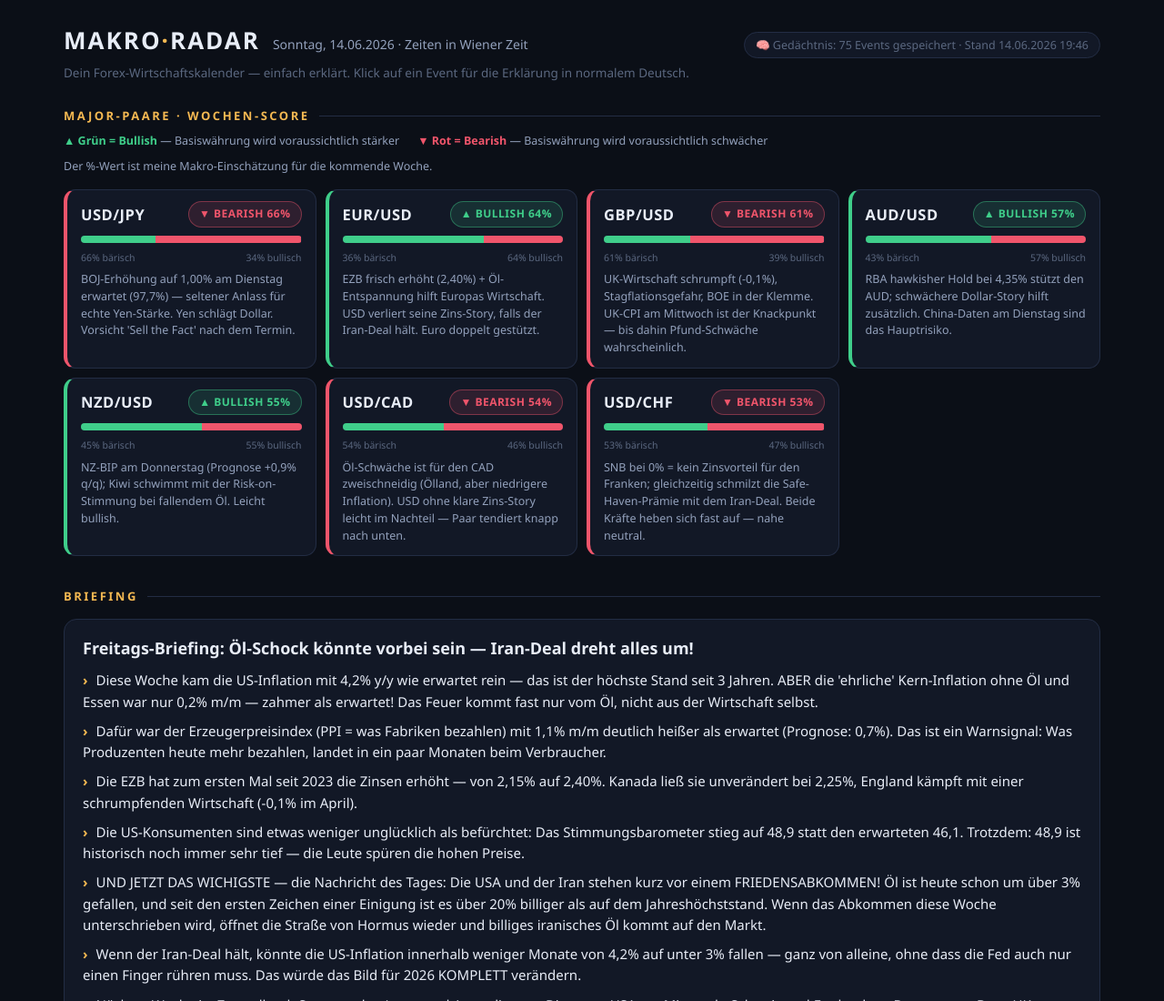
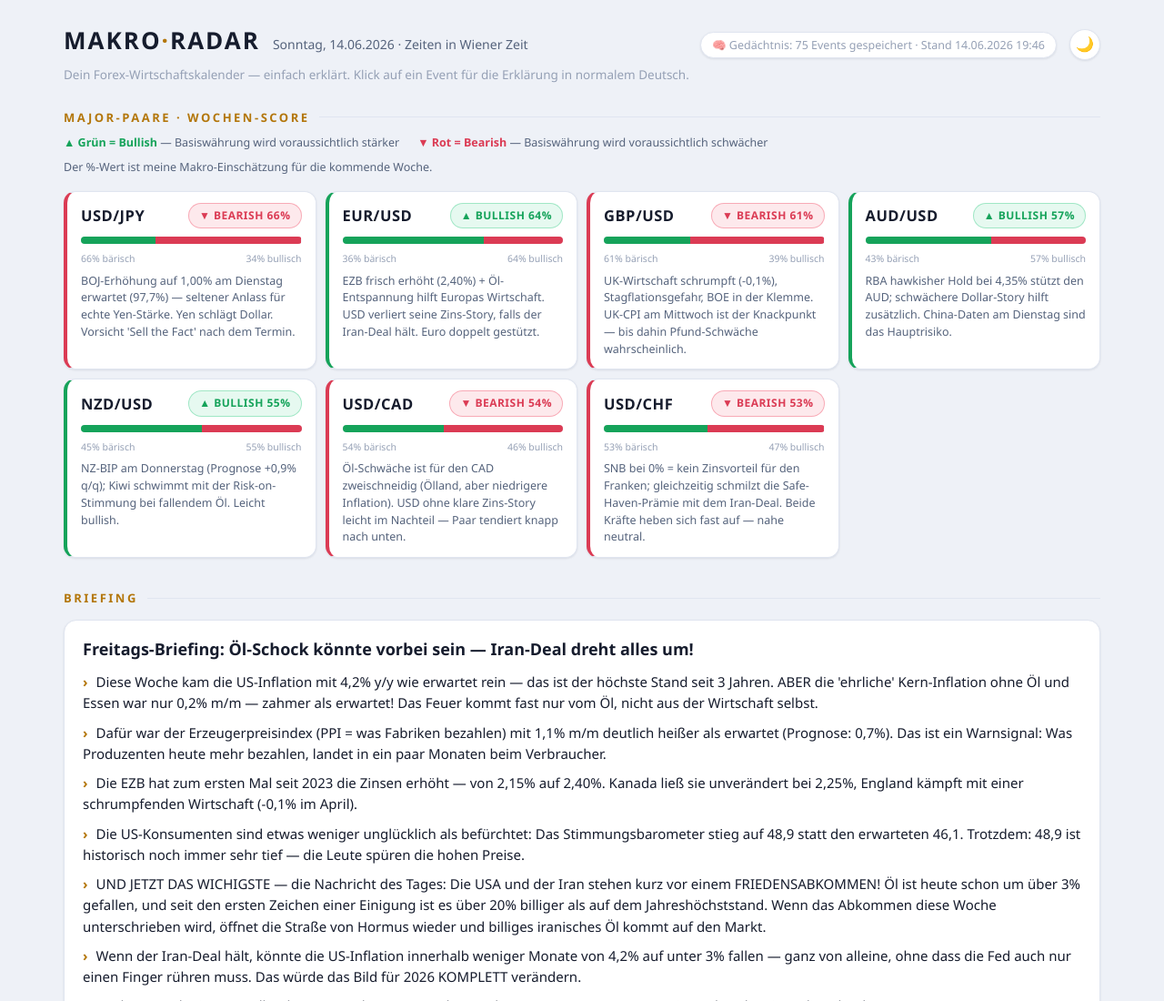
Before and after one commit to chorvatkatai-sudo/makro-radar, a plain HTML site: page dashboard/index.html in a window 1280 px wide. Shown: the top 1100 px of the page at 91% size. Drawn offline with Linux system fonts and the light colour scheme.

Commit message:
Dashboard: helles Design als Standard + Hell/Dunkel-Umschalter
- Light-Theme als Default (weiße Karten, dunkler Text, dezente Schatten).
- Dunkelmodus per ☀/🌙-Button erhalten, Wahl in localStorage gespeichert.
- Anti-Flacker-Script im Head setzt Theme vor dem Rendern.
- Grün/Rot-Kontraste fürs helle Design nachgeschärft.

Co-Authored-By: Claude Fable 5 <noreply@anthropic.com>

```diff
--- a/dashboard/index.html
+++ b/dashboard/index.html
@@ -4,8 +4,25 @@
 <meta charset="UTF-8">
 <meta name="viewport" content="width=device-width, initial-scale=1">
 <title>MAKRO-RADAR · Forex Dashboard</title>
+<script>try{document.documentElement.setAttribute('data-theme',localStorage.getItem('makro-theme')||'light')}catch(e){document.documentElement.setAttribute('data-theme','light')}</script>
 <style>
   :root {
+    /* Helles Design (Standard) */
+    --bg: #eef1f7;
+    --panel: #ffffff;
+    --panel2: #f3f5fa;
+    --line: #e0e5f0;
+    --text: #161c2d;
+    --dim: #55637c;
+    --faint: #95a0b5;
+    --amber: #b3760a;
+    --green: #15a35a;
+    --red: #db3b54;
+    --blue: #2f6fd6;
+    --orange: #d9760f;
+    --schatten: 0 1px 3px rgba(22, 30, 55, .06), 0 1px 2px rgba(22, 30, 55, .04);
+  }
+  :root[data-theme="dark"] {
     --bg: #0b0f17;
     --panel: #121826;
     --panel2: #1a2234;
@@ -18,6 +35,7 @@
     --red: #f0556b;
     --blue: #5b9cf6;
     --orange: #f08c3f;
+    --schatten: none;
   }
   * { margin: 0; padding: 0; box-sizing: border-box; }
   body {
@@ -32,21 +50,23 @@
   header h1 { font-size: 26px; letter-spacing: 2px; font-weight: 800; }
   header h1 span { color: var(--amber); }
   .kopf-info { color: var(--dim); font-size: 14px; }
-  .gedaechtnis { margin-left: auto; font-size: 12.5px; color: var(--faint); background: var(--panel); border: 1px solid var(--line); padding: 4px 12px; border-radius: 99px; }
+  .gedaechtnis { margin-left: auto; font-size: 12.5px; color: var(--faint); background: var(--panel); border: 1px solid var(--line); padding: 4px 12px; border-radius: 99px; box-shadow: var(--schatten); }
+  .theme-btn { font-size: 16px; line-height: 1; background: var(--panel); border: 1px solid var(--line); color: var(--text); width: 34px; height: 34px; border-radius: 99px; cursor: pointer; display: inline-flex; align-items: center; justify-content: center; box-shadow: var(--schatten); }
+  .theme-btn:hover { border-color: var(--amber); }
   .untertitel { color: var(--faint); font-size: 13.5px; margin-bottom: 26px; }
 
   section { margin-bottom: 34px; }
   h2 { font-size: 13px; text-transform: uppercase; letter-spacing: 2.5px; color: var(--amber); margin-bottom: 14px; display: flex; align-items: center; gap: 10px; }
   h2::after { content: ""; flex: 1; height: 1px; background: var(--line); }
 
-  .karte { background: var(--panel); border: 1px solid var(--line); border-radius: 14px; padding: 18px 20px; }
+  .karte { background: var(--panel); border: 1px solid var(--line); border-radius: 14px; padding: 18px 20px; box-shadow: var(--schatten); }
 
   /* ---------- Major-Paare · Wochen-Score ---------- */
   .paare-legende { color: var(--dim); font-size: 12.5px; margin: -6px 0 16px; display: flex; gap: 8px 20px; flex-wrap: wrap; }
   .paare-legende b.g { color: var(--green); }
   .paare-legende b.r { color: var(--red); }
   .paare-grid { display: grid; grid-template-columns: repeat(auto-fill, minmax(258px, 1fr)); gap: 10px; }
-  .paar-karte { background: var(--panel); border: 1px solid var(--line); border-left: 4px solid var(--faint); border-radius: 13px; padding: 12px 15px; cursor: pointer; }
+  .paar-karte { background: var(--panel); border: 1px solid var(--line); border-left: 4px solid var(--faint); border-radius: 13px; padding: 12px 15px; cursor: pointer; box-shadow: var(--schatten); }
   .paar-karte.bull { border-left-color: var(--green); }
   .paar-karte.bear { border-left-color: var(--red); }
   .paar-karte.neutral { border-left-color: var(--faint); }
@@ -70,7 +90,7 @@
   .briefing-meta { color: var(--faint); font-size: 12.5px; margin-top: 10px; }
 
   .stimmung-grid { display: grid; grid-template-columns: repeat(auto-fill, minmax(245px, 1fr)); gap: 10px; }
-  .stimmung { background: var(--panel); border: 1px solid var(--line); border-radius: 12px; padding: 12px 14px; display: flex; gap: 12px; align-items: flex-start; }
+  .stimmung { background: var(--panel); border: 1px solid var(--line); border-radius: 12px; padding: 12px 14px; display: flex; gap: 12px; align-items: flex-start; box-shadow: var(--schatten); }
   .stimmung .code { font-weight: 800; font-size: 15px; padding: 3px 9px; border-radius: 8px; background: var(--panel2); border: 1px solid var(--line); white-space: nowrap; }
   .stimmung .info { font-size: 13px; color: var(--dim); }
   .stimmung .label { font-weight: 700; font-size: 13.5px; margin-bottom: 2px; }
@@ -99,7 +119,7 @@
   .tag-kopf { font-size: 14px; font-weight: 700; color: var(--dim); margin-bottom: 8px; }
   .tag-kopf.heute { color: var(--amber); }
   .tag-kopf .datum { color: var(--faint); font-weight: 400; margin-left: 8px; font-size: 12.5px; }
-  .event { background: var(--panel); border: 1px solid var(--line); border-radius: 12px; margin-bottom: 8px; overflow: hidden; }
+  .event { background: var(--panel); border: 1px solid var(--line); border-radius: 12px; margin-bottom: 8px; overflow: hidden; box-shadow: var(--schatten); }
   .event.vorbei { opacity: .55; }
   .event-zeile { display: grid; grid-template-columns: 64px 52px 1fr auto; gap: 12px; align-items: center; padding: 11px 16px; cursor: pointer; }
   .event-zeile:hover { background: var(--panel2); }
@@ -184,6 +204,7 @@
     <h1>MAKRO<span>·</span>RADAR</h1>
     <div class="kopf-info" id="kopfDatum"></div>
     <div class="gedaechtnis" id="gedaechtnis"></div>
+    <button class="theme-btn" id="themeBtn" title="Hell/Dunkel umschalten" aria-label="Hell/Dunkel umschalten"></button>
   </header>
   <div class="untertitel">Dein Forex-Wirtschaftskalender — einfach erklärt. Klick auf ein Event für die Erklärung in normalem Deutsch.</div>
 
@@ -285,6 +306,18 @@ document.getElementById("kopfDatum").textContent =
 document.getElementById("gedaechtnis").textContent =
   "🧠 Gedächtnis: " + (D.anzahlGespeichert || 0) + " Events gespeichert · Stand " +
   (D.erstellt ? fmtDatum(new Date(D.erstellt)) + " " + fmtZeit(new Date(D.erstellt)) : "—");
+
+// ---------- Hell/Dunkel-Umschalter ----------
+const themeWurzel = document.documentElement;
+const themeBtn = document.getElementById("themeBtn");
+const themeIcon = () => { themeBtn.textContent = themeWurzel.getAttribute("data-theme") === "dark" ? "☀" : "🌙"; };
+themeIcon();
+themeBtn.onclick = () => {
+  const neu = themeWurzel.getAttribute("data-theme") === "dark" ? "light" : "dark";
+  themeWurzel.setAttribute("data-theme", neu);
+  try { localStorage.setItem("makro-theme", neu); } catch (e) {}
+  themeIcon();
+};
 
 // ---------- Lexikon-Suche ----------
 const begriffe = (D.lexikon?.begriffe || []).map(b => ({ ...b, re: new RegExp(b.muster, "i") }));
```
Also changed, not shown: 1 other file.
